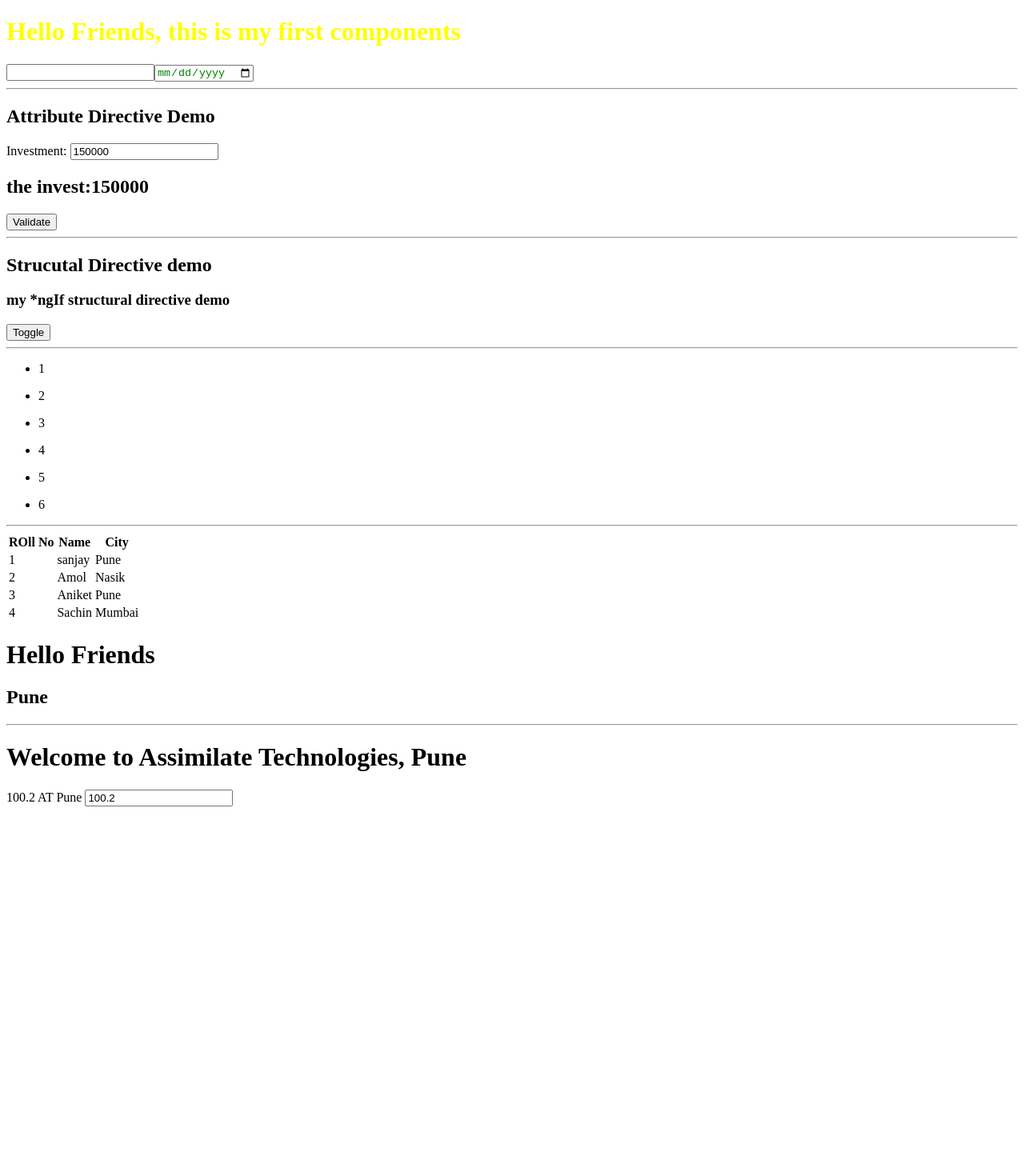
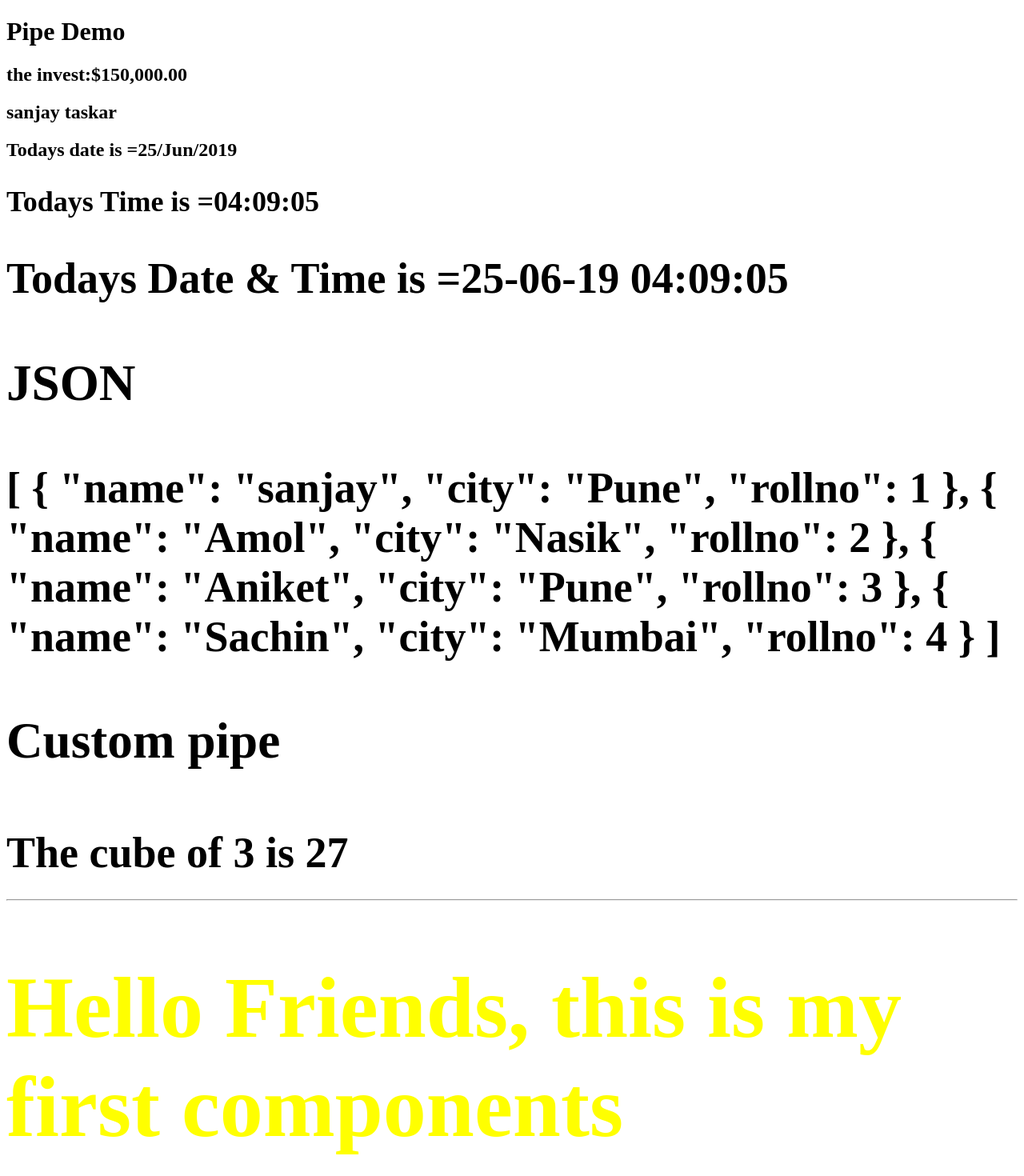
Before and after one commit to taskarsanjay/juneonlinebatch, an Angular app: page / in a window 1280 px wide. Shown: the top 1470 px of the page at 80% size. Before the commit the page ends 1016 px from the top, so only its background shows below. Built offline with nearby package versions, Linux system fonts and the light colour scheme.

Commit message:
Pipe Demo

```diff
--- a/src/app/app.module.ts
+++ b/src/app/app.module.ts
@@ -6,12 +6,14 @@ import { AppComponent } from './app.component';
 import {StudentComponent} from  './student.component'
 import {TecherComponent} from './teacher.component'
 import { fromEventPattern } from 'rxjs';
+import { CubePipe } from './pipe/cube.pipe';
 
 @NgModule({
   declarations: [
     AppComponent,
     StudentComponent,
-    TecherComponent
+    TecherComponent,
+    CubePipe
   ],
   imports: [
     BrowserModule,
--- /dev/null
+++ b/src/app/pipe/cube.pipe.ts
@@ -0,0 +1,13 @@
+import { Pipe, PipeTransform } from '@angular/core'
+
+@Pipe({
+    name: 'cube'
+})
+
+export class CubePipe implements PipeTransform {
+    transform(value: number, addInp:number) {
+        // Transfromation logic
+        return addInp!= undefined ?(value * value * value)+addInp:(value * value * value) ;
+
+    }
+}
--- a/src/app/student.component.html
+++ b/src/app/student.component.html
@@ -1,3 +1,14 @@
+<h1>Pipe Demo</h1>
+<h2 [ngStyle]="myInvestment"> the invest:{{amount|currency}}</h2>
+<h2>{{fullname|lowercase}}</h2>
+<h2> Todays date is ={{todaysDate|date:'dd/MMM/yyyy'}}
+<h2> Todays Time is ={{todaysDate|date:'hh:mm:ss'}}
+<h2> Todays Date & Time is ={{todaysDate|date:'dd-MM-yy hh:mm:ss'}}
+<h3> JSON</h3>
+{{student|json}}
+<h3> Custom pipe</h3>
+<h4> The cube of {{num}} is {{num|cube}}
+<hr>
 <h1 [ngStyle]="myColor"> Hello Friends, this is my first components</h1>
 
 <input type ="text" id="txtName" [ngStyle]="myColor">
--- a/src/app/student.component.ts
+++ b/src/app/student.component.ts
@@ -10,10 +10,13 @@ import { Component } from '@angular/core' // Dependency
 export class StudentComponent {
 
         public myColor = { color: 'Yellow' }
+        public fullname:string ='Sanjay Taskar'
         public amount = 150000;
+        public todaysDate=new Date()
         public isHidden: boolean = true
         public myInvestment = { color: 'back' }
         public data = [1, 2, 3, 4, 5, 6];
+        public num=3;
         public student:any=[
                 {name:'sanjay', city:'Pune', rollno:1},
                 {name:'Amol', city:'Nasik', rollno:2},
```
